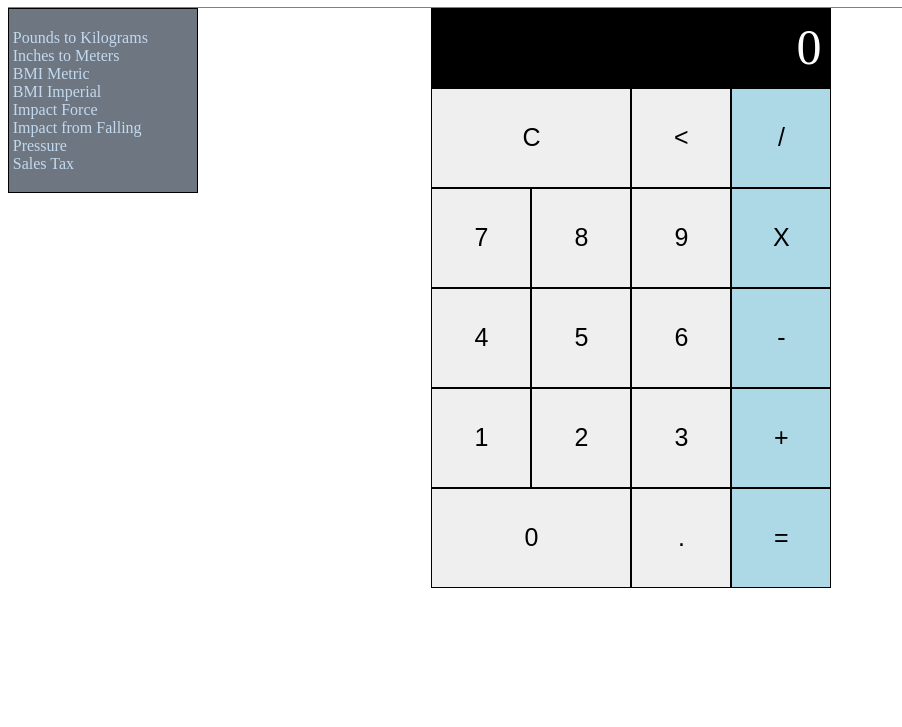
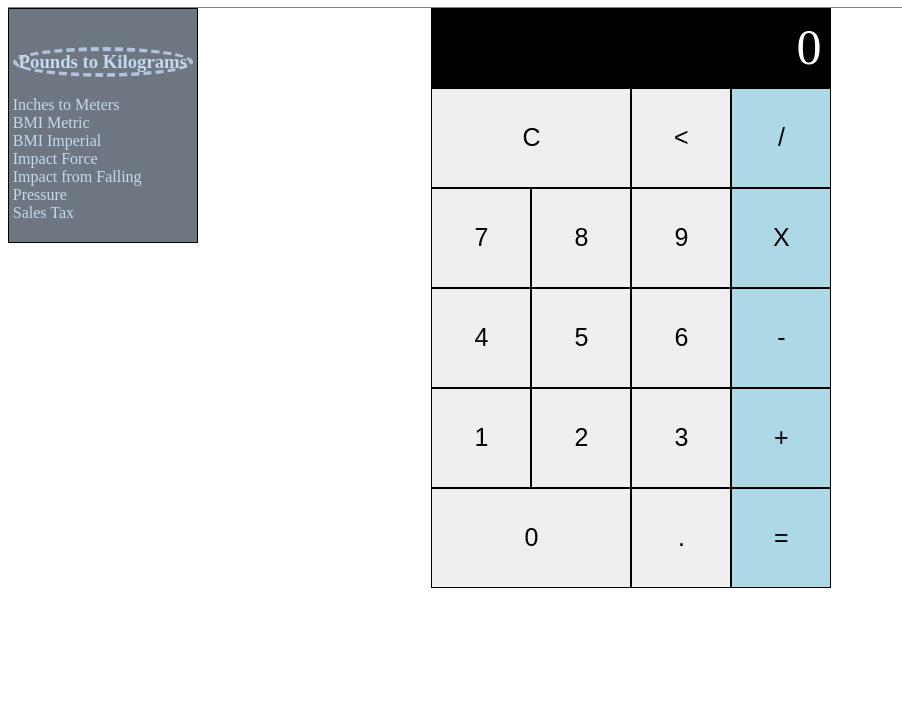
Before and after one commit to TheJediCode/Calculator-Haven, a plain HTML site: page src/index.html in a window 1280 px wide. Shown: the part 73-800 px from the top of the page, without its empty margins (0-902 px from the left). Drawn offline with Linux system fonts and the light colour scheme.

Commit message:
Changing nav menu to something less sh*tty

```diff
--- a/src/impact.css
+++ b/src/impact.css
@@ -85,3 +85,14 @@ a.homeLink {
 .navItems {
     color: #c3d9ef;
 }
+
+h3.link {
+    border-radius: 50%;
+    border: 4px dashed lightsteelblue;
+    text-align: center;
+}
+
+h3.link:hover {
+    border: 4px solid lightseagreen;
+    background-color: lightslategrey;
+}
--- a/src/index.html
+++ b/src/index.html
@@ -17,7 +17,7 @@
         <div class="navBar">
             <ul class="navMenu">
                 <li class="navItems">
-                    <a href="./pounds.html">Pounds to Kilograms</a>
+                    <a href="./pounds.html"><h3 class="link">Pounds to Kilograms</h3></a>
                 </li>
                 <li class="navItems">
                 <a href="./inches.html">Inches to Meters</a>
```
